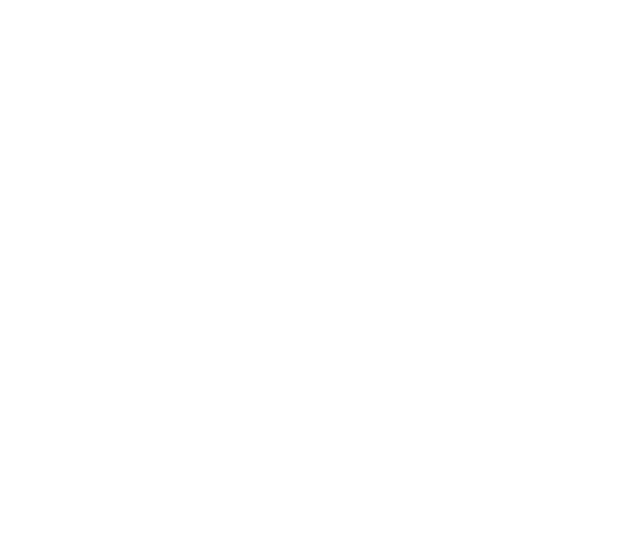
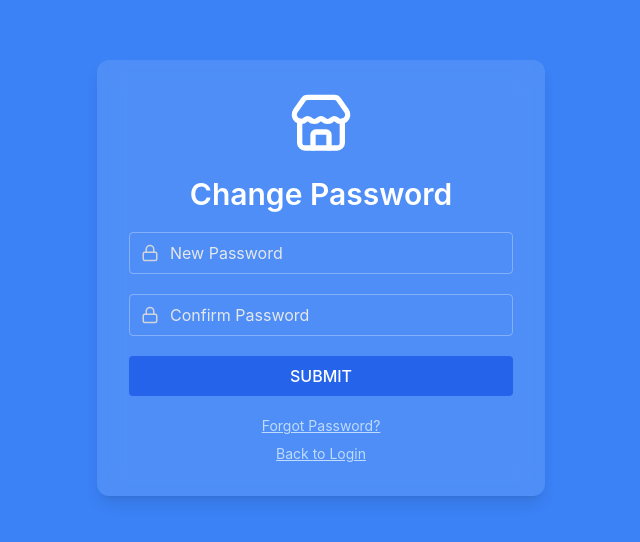
Before and after one commit to eeshaazhar21/E-Commerce, a React (Create React App) app: page /changepassword in a window 1280 px wide. Before the commit this address had no page. Shown: the part 122-664 px from the top of the page, without its empty margins (319-959 px from the left). Built offline with nearby package versions, Linux system fonts and the light colour scheme.

Commit message:
changepassword functionality

```diff
--- a/src/App.tsx
+++ b/src/App.tsx
@@ -6,6 +6,7 @@ import Userinfo from "./userinfo";
 import { Route, Routes } from "react-router-dom";
 import Forget from "./forget";
 import CallBack from "./callback";
+import ChangePassword from "./changepassword";
 function App() {
   return (
     <div >
@@ -17,6 +18,7 @@ function App() {
         <Route path="/auth" element={<Auth/>}/>
         <Route path="/verify" element={<VerifyOtp/>}/>
         <Route path="/forget" element={<Forget/>}/>
+        <Route path="/changepassword" element={<ChangePassword/>}/>
         <Route path="/auth/google/callback" element={<CallBack/>}/>
       </Routes>
     </div>
--- a/src/changepassword.tsx
+++ b/src/changepassword.tsx
@@ -1,53 +1,121 @@
-import { Store, User, Lock } from "lucide-react";
-import { useEffect, useState } from "react";
-import { Link, useNavigate } from "react-router-dom";
-export default function ChangePassword(){
-    const [password,setpassword]=useState("")
-    const [confirmpassword,setconfirmpassword]=useState("")
-    const handlesubmit=()=>{
+import { Store, Lock } from "lucide-react";
+import { useState } from "react";
+import { Link, useNavigate, useLocation } from "react-router-dom";
 
+export default function ChangePassword() {
+  const [password, setpassword] = useState("");
+  const [confirmpassword, setconfirmpassword] = useState("");
+  const [loading,setloading]=useState(false)
+  const location = useLocation();
+  const navigate = useNavigate();
+  const API = "http://localhost:8000/api/auth";
+
+  const email = location.state?.email;
+
+  const handlesubmit = async() => {
+    setloading(true)
+    if(!password || !confirmpassword){
+        alert('ALL FIELDS REQUIRED')
+        setloading(false)
+        return
     }
-    return(
-        <div className="bg-blue-500 h-screen flex justify-center items-center">
+    if(password!==confirmpassword)
+    {
+        alert('Password and Confirm Password dont match')
+        setloading(false)
+        return
+    }
+    console.log(email,password)
+    const res=await fetch(`${API}/changepassword`,
+        {
+            method: 'POST',
+            headers: {
+                "Content-Type": "application/json"
+            },
+            body: JSON.stringify({email,password})
+        }
+    )
+    console.log("GOT API")
+    if (!res.ok) {
+      const data = await res.json();
+      setloading(false);
+      alert(data.msg);
+      return;
+    }
 
-                        <div className="flex flex-col gap-8 justify-center items-stretch w-[20%]">
-                            <div className="flex justify-center items-center">
-                                <Store color="white" className="w-[30%] h-[30%]"/>
+    setloading(false);
+    alert("Password has been changed");
+    navigate("/login");
+
+  };
+
+  return (
+    <div className="bg-blue-500 min-h-screen flex items-center justify-center px-4">
+
+      {loading && (
+        <div className="fixed top-0 left-0 w-full z-50">
+          <div className="bg-black/60 text-white text-center py-2 text-sm sm:text-base">
+            Changing Password
           </div>
-                            <div className="flex justify-center items-center">
-                                <p className="text-white font-sans text-4xl font-normal">Change Password</p>
         </div>
+      )}
+      <div className="w-full max-w-sm sm:max-w-md bg-white/10 backdrop-blur-md p-6 sm:p-8 rounded-xl shadow-lg flex flex-col gap-5">
+
+        <div className="flex justify-center">
+          <Store className="text-white w-12 h-12 sm:w-16 sm:h-16" />
+        </div>
+
+        {/* Title */}
+        <h1 className="text-center text-white text-2xl sm:text-3xl font-semibold">
+          Change Password
+        </h1>
+
+        {/* Password */}
         <div className="relative">
-                                <Lock className="absolute left-3 top-1/2 -translate-y-1/2 text-gray-500" size={18} />
+          <Lock className="absolute left-3 top-1/2 -translate-y-1/2 text-gray-300" size={18} />
           <input
             type="password"
-                                    placeholder="Password"
+            placeholder="New Password"
             value={password}
-                                    onChange={(e)=>setpassword(e.target.value)}
-                                    className="w-full border p-2 pl-10 bg-transparent rounded text-white font-normal"
+            onChange={(e) => setpassword(e.target.value)}
+            className="w-full border border-white/30 p-2 pl-10 bg-transparent rounded text-white placeholder-gray-200 focus:outline-none"
           />
         </div>
+
+        {/* Confirm Password */}
         <div className="relative">
-                                <Lock className="absolute left-3 top-1/2 -translate-y-1/2 text-gray-500" size={18} />
+          <Lock className="absolute left-3 top-1/2 -translate-y-1/2 text-gray-300" size={18} />
           <input
             type="password"
             placeholder="Confirm Password"
             value={confirmpassword}
-                                    onChange={(e)=>setconfirmpassword(e.target.value)}
-                                    className="w-full border p-2 pl-10 bg-transparent rounded text-white font-normal"
+            onChange={(e) => setconfirmpassword(e.target.value)}
+            className="w-full border border-white/30 p-2 pl-10 bg-transparent rounded text-white placeholder-gray-200 focus:outline-none"
           />
         </div>
-                            <div className="flex justify-end items-end">
-                                    <Link to="/forget"className="text-blue-900 cursor-pointer hover:underline">Forget Password?</Link>
-                            </div>
-                            <button className="bg-blue-600 hover:bg-blue-700 rounded shadow-md w-full p-2" onClick={handlesubmit}>SUBMIT</button>
 
-                            <p className="text-white text-center text-sm ">Go back to Login?{" "}
-                                <Link to="/login"className="text-blue-900 cursor-pointer hover:underline">Login</Link>
-                            </p>
+        {/* Submit */}
+        <button
+          onClick={handlesubmit}
+          className="bg-blue-600 hover:bg-blue-700 transition rounded w-full p-2 text-white font-medium"
+        >
+          SUBMIT
+        </button>
+
+        {/* Links */}
+        <div className="flex flex-col gap-2 text-center text-sm">
+
+          <Link to="/forget" className="text-blue-200 underline">
+            Forgot Password?
+          </Link>
+
+          <Link to="/login" className="text-blue-200 underline">
+            Back to Login
+          </Link>
 
         </div>
 
       </div>
-    )
+    </div>
+  );
 }
--- a/src/forget.tsx
+++ b/src/forget.tsx
@@ -1,69 +1,95 @@
-import { User, Lock} from "lucide-react";
+import { User, Lock } from "lucide-react";
 import { useState } from "react";
 import { Link, useNavigate } from "react-router-dom";
-export default function Forget(){
-    const navigate=useNavigate()
-    const [email,setemail]=useState("")
-    const [loading,setloading]=useState(false)
-    const API="http://localhost:8000/api/auth"
-    const handlesubmit=async()=>{
+
+export default function Forget() {
+  const navigate = useNavigate();
+  const [email, setemail] = useState("");
+  const [loading, setloading] = useState(false);
+
+  const API = "http://localhost:8000/api/auth";
+
+  const handlesubmit = async () => {
+    setloading(true);
+
     const res = await fetch(`${API}/forget`, {
       method: "POST",
       headers: {
         "Content-Type": "application/json",
       },
       credentials: "include",
-        body: JSON.stringify({email}),
+      body: JSON.stringify({ email }),
     });
 
     if (!res.ok) {
       const data = await res.json();
-        setloading(false)
+      setloading(false);
       alert(data.msg);
       return;
     }
-        setloading(false)
+
+    setloading(false);
     alert("OTP has been sent to your email");
+
     navigate("/verify", {
-        state: { email: email,
-            changepassword: true
-        }
-    })
-    }
-    return(
-            <div className="bg-blue-500 h-screen flex justify-center items-center">
+      state: {
+        email: email,
+        changepassword: true,
+      },
+    });
+  };
+
+  return (
+    <div className="bg-blue-500 min-h-screen flex items-center justify-center px-4">
+
+      {/* Loading */}
       {loading && (
         <div className="fixed top-0 left-0 w-full z-50">
-                    <div className="bg-black/50 text-white text-center py-2">
-                    Loading...
+          <div className="bg-black/60 text-white text-center py-2 text-sm sm:text-base">
+            Sending OTP...
           </div>
         </div>
       )}
-                    <div className="flex flex-col gap-8 justify-center items-stretch w-[20%]">
-                        <div className="flex justify-center items-center">
-                            <Lock color="white" className="w-[30%] h-[30%]"/>
+
+      <div className="w-full max-w-sm sm:max-w-md bg-white/10 backdrop-blur-md p-6 sm:p-8 rounded-xl shadow-lg flex flex-col gap-6">
+
+        <div className="flex justify-center">
+          <Lock className="text-white w-12 h-12 sm:w-16 sm:h-16" />
         </div>
-                        <div className="flex justify-center items-center">
-                            <p className="text-white font-sans text-4xl font-normal">Forget Password</p>
-                        </div>
+
+        <h1 className="text-center text-white text-2xl sm:text-3xl font-semibold">
+          Forgot Password
+        </h1>
+
         <div className="relative">
-                            <User className="absolute left-3 top-1/2 -translate-y-1/2 text-gray-500" size={18} />
+          <User
+            className="absolute left-3 top-1/2 -translate-y-1/2 text-gray-300"
+            size={18}
+          />
           <input
             type="text"
             placeholder="Email"
             value={email}
-                                onChange={(e)=>setemail(e.target.value)}
-                                className="w-full border p-2 pl-10 bg-transparent rounded text-white font-normal"
+            onChange={(e) => setemail(e.target.value)}
+            className="w-full border border-white/30 p-2 pl-10 bg-transparent rounded text-white placeholder-gray-200 focus:outline-none"
           />
         </div>
 
-                        <button className="bg-blue-600 hover:bg-blue-700 rounded shadow-md w-full p-2" onClick={handlesubmit}>Send OTP</button>
-                        <p className="text-white text-center text-sm mt-4">Back to login?{" "}
-                            <Link to="/login"className="text-blue-900 cursor-pointer hover:underline">Login</Link>
+        <button
+          onClick={handlesubmit}
+          className="bg-blue-600 hover:bg-blue-700 transition rounded w-full p-2 text-white font-medium"
+        >
+          Send OTP
+        </button>
+
+        <p className="text-white text-center text-sm">
+          Back to login?{" "}
+          <Link to="/login" className="text-blue-200 underline">
+            Login
+          </Link>
         </p>
 
       </div>
-
     </div>
-        )
+  );
 }
--- a/src/setpassword.tsx
+++ b/src/setpassword.tsx
@@ -14,7 +14,7 @@ export default function SetPassword(){
                     <div className="flex justify-center items-center">
                         <Store color="white" className="w-[30%] h-[30%]"/>
                     </div>
-                    <div className="flex justify-center items-center">
+                    <div className="text-center">
                         <p className="text-white font-sans text-4xl font-normal">Login</p>
                     </div>
 
--- a/src/signup.tsx
+++ b/src/signup.tsx
@@ -2,12 +2,12 @@ import { Store } from "lucide-react";
 import { useState } from "react";
 import { Link, useNavigate } from "react-router-dom";
 import { z } from "zod";
-import {signupSchema} from './userschema'
+import { signupSchema } from "./userschema";
 
 type FormData = z.infer<typeof signupSchema>;
 
 export default function Signup() {
-  const [loading,setloading]=useState(false)
+  const [loading, setloading] = useState(false);
   const navigate = useNavigate();
   const API = "http://localhost:8000/api/auth";
 
@@ -35,12 +35,13 @@ export default function Signup() {
   };
 
   const handlesubmit = async () => {
-    setloading(true)
+    setloading(true);
+
     const result = signupSchema.safeParse(form);
 
     if (!result.success) {
-      const fieldErrors = result.error.flatten().fieldErrors;
-      setErrors(fieldErrors);
+      setloading(false);
+      setErrors(result.error.flatten().fieldErrors);
       return;
     }
 
@@ -48,114 +49,129 @@ export default function Signup() {
 
     const res = await fetch(`${API}/signup`, {
       method: "POST",
-      headers: {
-        "Content-Type": "application/json",
-      },
+      headers: { "Content-Type": "application/json" },
       credentials: "include",
       body: JSON.stringify(form),
     });
 
     if (!res.ok) {
       const data = await res.json();
-      setloading(false)
+      setloading(false);
       alert(data.msg);
       return;
     }
-    setloading(false)
+
+    setloading(false);
     alert("Successful Signup");
+
     navigate("/verify", {
-    state: { email: form.email,
-        changepassword: false
-     }
+      state: {
+        email: form.email,
+        changepassword: false,
+      },
     });
   };
 
   return (
+    <div className="bg-blue-500 min-h-screen flex items-center justify-center px-4 py-6">
 
-    <div className="bg-blue-500 h-screen flex justify-center items-center">
+      {/* Loading bar */}
       {loading && (
         <div className="fixed top-0 left-0 w-full z-50">
-                <div className="bg-black/50 text-white text-center py-2">
+          <div className="bg-black/60 text-white text-center py-2 text-sm sm:text-base">
             Loading...
           </div>
         </div>
       )}
-      <div className="flex flex-col gap-4 w-[20%]">
+
+      {/* Card */}
+      <div className="w-full max-w-sm sm:max-w-md lg:max-w-lg bg-white/10 backdrop-blur-md p-5 sm:p-8 rounded-xl shadow-lg flex flex-col gap-4 sm:gap-5">
 
         {/* Logo */}
         <div className="flex justify-center">
-          <Store color="white" />
+          <Store className="text-white w-10 h-10 sm:w-14 sm:h-14" />
         </div>
 
-        <h1 className="text-white text-3xl text-center">Sign Up</h1>
+        {/* Title */}
+        <h1 className="text-center text-white text-2xl sm:text-3xl font-semibold">
+          Sign Up
+        </h1>
 
-        {/* First Name */}
+        {/* Inputs */}
+        <div className="flex flex-col gap-2">
           <input
             name="first_name"
             placeholder="First Name"
             value={form.first_name}
             onChange={handleChange}
-          className="p-2 border rounded text-gray-500"
+            className="w-full p-2 rounded border text-gray-700"
           />
           {errors.first_name && (
             <p className="text-red-300 text-sm">{errors.first_name[0]}</p>
           )}
+        </div>
 
-        {/* Last Name */}
+        <div className="flex flex-col gap-2">
           <input
             name="last_name"
             placeholder="Last Name"
             value={form.last_name}
             onChange={handleChange}
-          className="p-2 border rounded text-gray-500"
+            className="w-full p-2 rounded border text-gray-700"
           />
           {errors.last_name && (
             <p className="text-red-300 text-sm">{errors.last_name[0]}</p>
           )}
+        </div>
 
-        {/* Email */}
+        <div className="flex flex-col gap-2">
           <input
             name="email"
             placeholder="Email"
             value={form.email}
             onChange={handleChange}
-          className="p-2 border rounded text-gray-500"
+            className="w-full p-2 rounded border text-gray-700"
           />
           {errors.email && (
             <p className="text-red-300 text-sm">{errors.email[0]}</p>
           )}
+        </div>
 
-        {/* Password */}
+        <div className="flex flex-col gap-2">
           <input
             name="password"
             type="password"
             placeholder="Password"
             value={form.password}
             onChange={handleChange}
-          className="p-2 border rounded text-gray-500"
+            className="w-full p-2 rounded border text-gray-700"
           />
           {errors.password && (
             <p className="text-red-300 text-sm">{errors.password[0]}</p>
           )}
+        </div>
 
-        {/* Confirm Password */}
+        <div className="flex flex-col gap-2">
           <input
             name="confirmpassword"
             type="password"
             placeholder="Confirm Password"
             value={form.confirmpassword}
             onChange={handleChange}
-          className="p-2 border rounded text-gray-500"
+            className="w-full p-2 rounded border text-gray-700"
           />
           {errors.confirmpassword && (
             <p className="text-red-300 text-sm">
               {errors.confirmpassword[0]}
             </p>
           )}
+        </div>
 
         {/* Gender */}
-        <div className="text-white">
-          <label>
+        <div className="flex flex-col sm:flex-row sm:items-center gap-2 text-white text-sm sm:text-base">
+          <span className="font-medium">Gender:</span>
+          <div className="flex gap-4">
+            <label className="flex items-center gap-1">
               <input
                 type="radio"
                 name="gender"
@@ -166,7 +182,7 @@ export default function Signup() {
               Male
             </label>
 
-          <label className="ml-4">
+            <label className="flex items-center gap-1">
               <input
                 type="radio"
                 name="gender"
@@ -177,14 +193,17 @@ export default function Signup() {
               Female
             </label>
           </div>
+        </div>
 
         {errors.gender && (
           <p className="text-red-300 text-sm">{errors.gender[0]}</p>
         )}
 
         {/* Role */}
-        <div className="text-white">
-          <label>
+        <div className="flex flex-col sm:flex-row sm:items-center gap-2 text-white text-sm sm:text-base">
+          <span className="font-medium">Role:</span>
+          <div className="flex gap-4">
+            <label className="flex items-center gap-1">
               <input
                 type="radio"
                 name="role"
@@ -195,7 +214,7 @@ export default function Signup() {
               Admin
             </label>
 
-          <label className="ml-4">
+            <label className="flex items-center gap-1">
               <input
                 type="radio"
                 name="role"
@@ -206,22 +225,24 @@ export default function Signup() {
               User
             </label>
           </div>
+        </div>
 
         {errors.role && (
           <p className="text-red-300 text-sm">{errors.role[0]}</p>
         )}
 
-        {/* Submit */}
+        {/* Button */}
         <button
           onClick={handlesubmit}
-          className="bg-blue-700 p-2 text-white rounded"
+          className="bg-blue-600 hover:bg-blue-700 transition rounded w-full p-2 text-white font-medium"
         >
-          Submit
+          SUBMIT
         </button>
 
+        {/* Login link */}
         <p className="text-white text-center text-sm">
           Already have an account?{" "}
-          <Link to="/login" className="text-blue-900 underline">
+          <Link to="/login" className="text-blue-200 underline">
             Login
           </Link>
         </p>
--- a/src/verifyotp.tsx
+++ b/src/verifyotp.tsx
@@ -1,76 +1,119 @@
-import { useState } from "react"
-import { Link, useNavigate, useLocation } from "react-router-dom"
-export default function VerifyOtp(){
-    const location=useLocation()
-    const navigate=useNavigate()
-    const email=location.state?.email
-    const changepassword=location.state?.changepassword
-    const [otp,setotp]=useState("")
-    const handlesubmit=async()=>{
-        let vari
-        if(changepassword===false){
-            vari='verify'
+import { useState } from "react";
+import { Link, useNavigate, useLocation } from "react-router-dom";
+
+export default function VerifyOtp() {
+  const location = useLocation();
+  const navigate = useNavigate();
+
+  const email = location.state?.email;
+  const changepassword = location.state?.changepassword;
+
+  const [otp, setotp] = useState("");
+  const [loading, setloading] = useState(false);
+
+  const handlesubmit = async () => {
+    setloading(true)
+    let vari;
+
+    if (changepassword === false) {
+      vari = "verify";
+    } else {
+      vari = "forget";
     }
-        else{
-            vari='forget'
-        }
+
     const API = "http://localhost:8000/api/auth";
+
     const res = await fetch(`${API}/${vari}`, {
       method: "POST",
       headers: {
         "Content-Type": "application/json",
       },
       credentials: "include",
-        body: JSON.stringify({email,otp}),
+      body: JSON.stringify({ email, otp }),
     });
 
     if (!res.ok) {
       const data = await res.json();
-
+      setloading(false)
       alert(data.msg);
       return;
     }
+    setloading(false)
+    alert("Successful Verification");
 
-        alert("Successful Verification");
-        if(changepassword){
-
+    if (!changepassword) {
+      navigate("/login");
     }
     else{
-            navigate("/login");
+        navigate("/changepassword", {
+      state: {
+        email: email,
+        changepassword: false,
+      },
+    });
     }
+  };
+
+  return (
+    <div className="bg-blue-500 min-h-screen flex items-center justify-center px-4">
+
+      {loading && (
+        <div className="fixed top-0 left-0 w-full z-50">
+          <div className="bg-black/60 text-white text-center py-2 text-sm sm:text-base">
+            Loading...
+          </div>
+        </div>
+      )}
+      <div className="w-full max-w-sm sm:max-w-md bg-white/10 backdrop-blur-md p-5 sm:p-8 rounded-xl shadow-lg flex flex-col gap-5">
+
+        {/* Title */}
+        <h1 className="text-center text-white text-2xl sm:text-3xl font-semibold">
+          Verify Email
+        </h1>
+
+        {/* Email info */}
+        <p className="text-white text-sm sm:text-base text-center leading-relaxed">
+          OTP has been sent to:
+          <br />
+          <span className="font-semibold break-words">
+            {email || "No email found"}
+          </span>
+        </p>
+
+        {/* OTP input */}
+        <div className="flex justify-center">
+          <input
+            type="text"
+            placeholder="Enter OTP"
+            value={otp}
+            onChange={(e) => setotp(e.target.value)}
+            className="w-full p-2 sm:p-3 rounded border text-center tracking-widest text-gray-700 focus:outline-none"
+          />
+        </div>
+
+        {/* Verify button */}
+        <button
+          onClick={handlesubmit}
+          className="bg-blue-600 hover:bg-blue-700 transition rounded w-full p-2 sm:p-3 text-white font-medium"
+        >
+          Verify
+        </button>
+
+        {/* Links */}
+        <div className="flex flex-col gap-2 text-center text-sm">
+
+          <p className="text-white">
+            Back to signup?{" "}
+            <Link to="/signup" className="text-blue-200 underline">
+              Register
+            </Link>
+          </p>
 
 
-    }
-    return(
-       <div className="bg-blue-500 h-screen flex justify-center items-center">
-
-                <div className="flex flex-col gap-8 justify-center items-stretch w-[20%]">
-                    <div className="flex justify-center items-center">
-                    </div>
-                    <div className="flex justify-center items-center">
-                        <p className="text-white font-sans text-4xl font-normal">Verify Email</p>
-                    </div>
-                    <div >
-                        <p className="text-white font-sans text-xl font-normal ">OTP has been sent to email {email}</p>
-                        <div className="flex justify-center items-center">
-                            <input type="text"
-                            placeholder="OTP"
-                            value={otp}
-                            onChange={(e)=>setotp(e.target.value)}
-                            className="m-2"/>
-                        </div>
-                        <p className="text-white text-center text-sm mt-4">Back to Sign Up page?{" "}
-                            <Link to="/forget"className="text-blue-900 cursor-pointer hover:underline">Forget Password?</Link>
-                        </p>
-
-                    </div>
-                    <button className="bg-blue-600 hover:bg-blue-700 rounded shadow-md w-full p-2" onClick={handlesubmit}>Verify</button>
-                    <p className="text-white text-center text-sm mt-4">Back to Sign Up page?{" "}
-                        <Link to="/signup"className="text-blue-900 cursor-pointer hover:underline">Register</Link>
-                    </p>
 
         </div>
 
       </div>
-    )
+    </div>
+  );
 }
```
Lines whose indentation alone changed are shown as unchanged.
